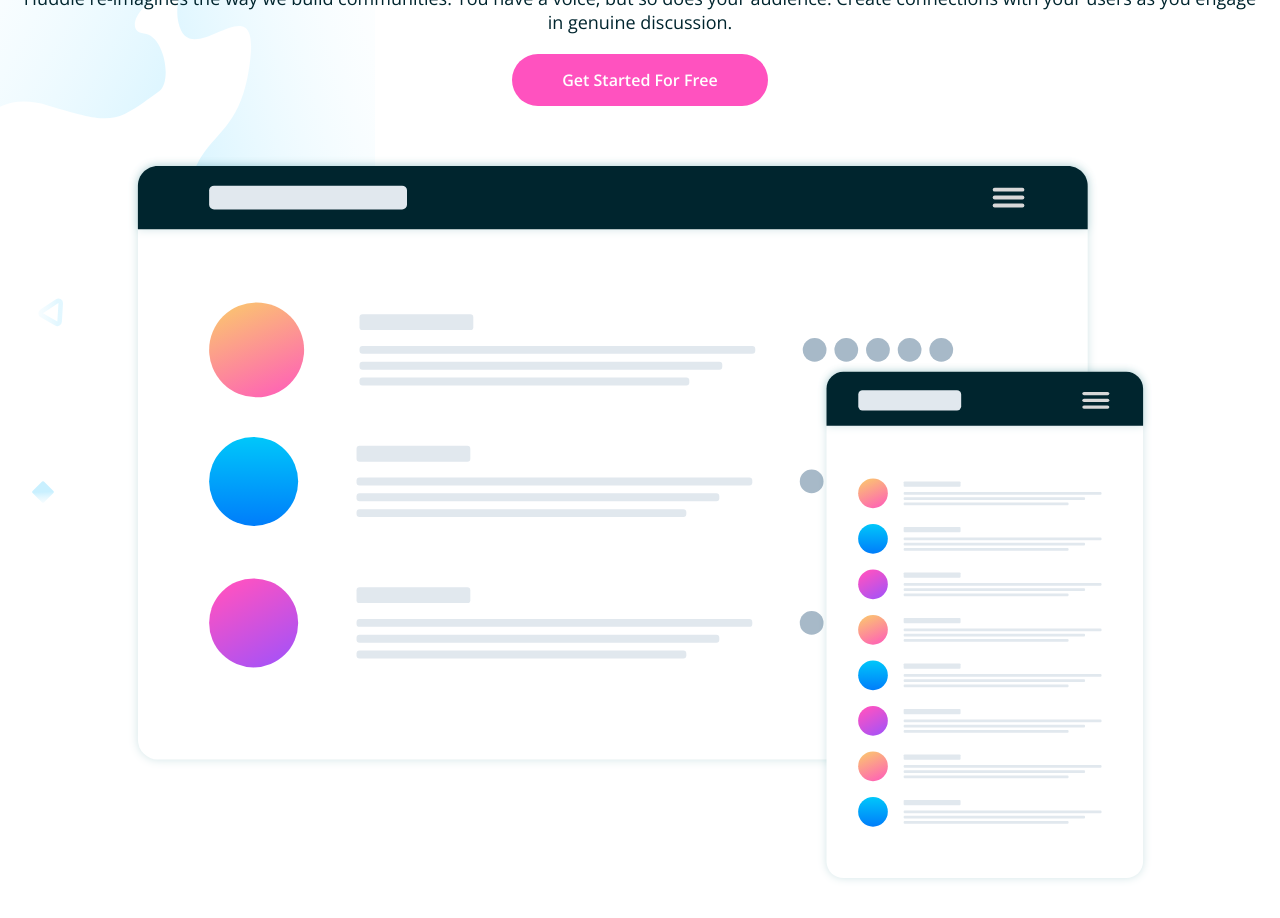
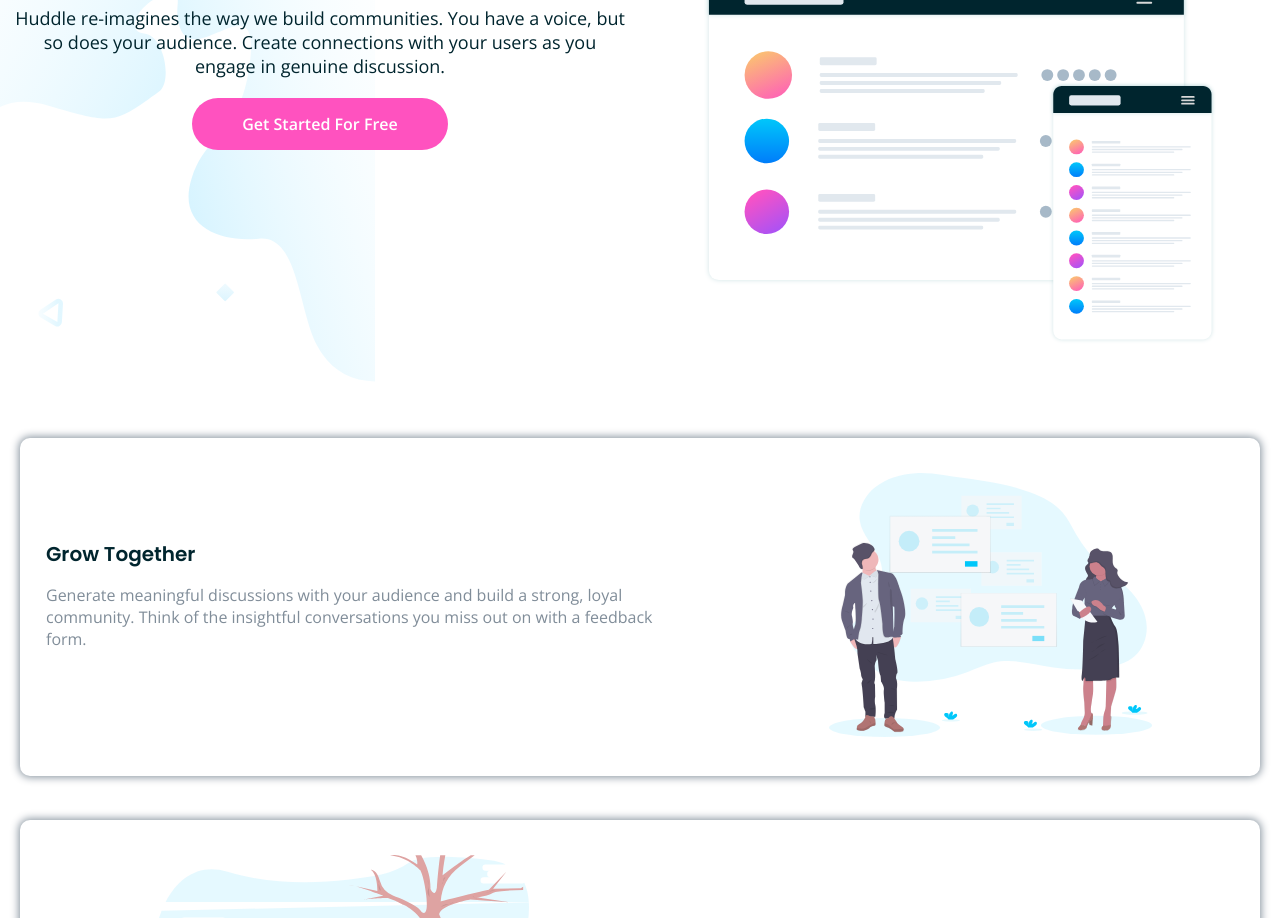
Before and after one commit to BC-MAY-21-ROR/kata-01-diseno-web-k1-ca-reilero-11, a website: page index.html in a window 1280 px wide. Shown: the part 154-1072 px from the top of the page. Drawn offline with nearby package versions, Linux system fonts and the light colour scheme; files that its build step writes are made by us from their sources.

Commit message:
Add media query for desktop devices

```diff
--- a/styles.scss
+++ b/styles.scss
@@ -49,9 +49,8 @@
 
 // ******************** Header ******************** //
 .header {
-
   font-family: $font-Poppins;
-  background-image:url("../images/bg-hero-mobile.svg") ;
+  background-image: url("../images/bg-hero-mobile.svg");
   background-repeat: no-repeat;
   background-size: auto;
   .header-navbar {
@@ -60,7 +59,7 @@
     margin: 30px 10px;
 
     .btn-try {
-      background-color:white;
+      background-color: white;
       border: none;
       border-radius: 20px;
       color: $verydarkcyan;
@@ -74,10 +73,10 @@
       width: 110px;
     }
   }
-  .mockup{
+  .mockup {
     margin: 50px 0px;
     text-align: center;
-    img{
+    img {
       width: 80%;
     }
   }
@@ -94,7 +93,7 @@
       font-family: $font-Sans;
       font-size: $font-size;
       font-weight: 400;
-      margin:20px 15px;
+      margin: 20px 15px;
     }
   }
 }
@@ -200,20 +199,57 @@
     margin: 30px 0;
     text-align: center;
   }
-  .social{
+  .social {
     text-align: center;
-    i{
+    i {
       border-style: solid;
       border-radius: 50%;
       border-width: 1px;
       padding: 5px 5px;
       margin: 5px;
     }
-    #facebook-logo{
+    #facebook-logo {
       width: 15px;
     }
   }
-  img, i {
-    filter:  brightness(0) invert(1);
+  img,
+  i {
+    filter: brightness(0) invert(1);
   }
 }
+
+@media only screen and (min-width: 1100px) {
+  .header {
+    display: grid;
+    grid-template-columns: 1fr 1fr;
+    grid-template-rows: 1fr;
+    .header-navbar {
+      grid-column: 1 / -1;
+    }
+    .header-title {
+      grid-column: 1;
+    }
+  }
+
+  .container {
+    display: flex;
+    flex-direction: row;
+    justify-content: center;
+    align-items: center;
+    .text {
+      text-align: left;
+      h1 {
+        margin-left: 0;
+      }
+    }
+  }
+
+  .grid-container .container:nth-child(even) {
+    flex-direction: row-reverse;
+  }
+
+  .pop-up {
+    margin: 0 auto;
+    width: 50%;
+  }
+}
```
